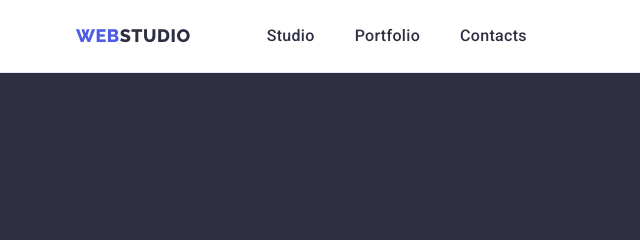
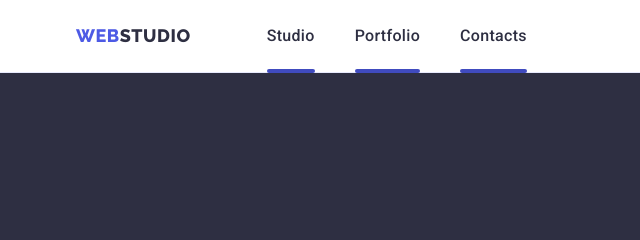
Before and after one commit to KonstantinKhamilov/goit-markup-hw-04, a plain HTML site: page index.html in a window 1280 px wide. Shown: the top 240 px of the page, 0-640 px from the left. Drawn offline with nearby package versions, Linux system fonts and the light colour scheme.

Commit message:
убрал ховер между хэдер-меню и афтер

```diff
--- a/css/styles.css
+++ b/css/styles.css
@@ -115,7 +115,7 @@ a {
   color: #404bbf;
 }
 
-.header-menu:hover:after {
+.header-menu::after {
   content: "";
   color: #404bbf;
   width: 100%;
```
